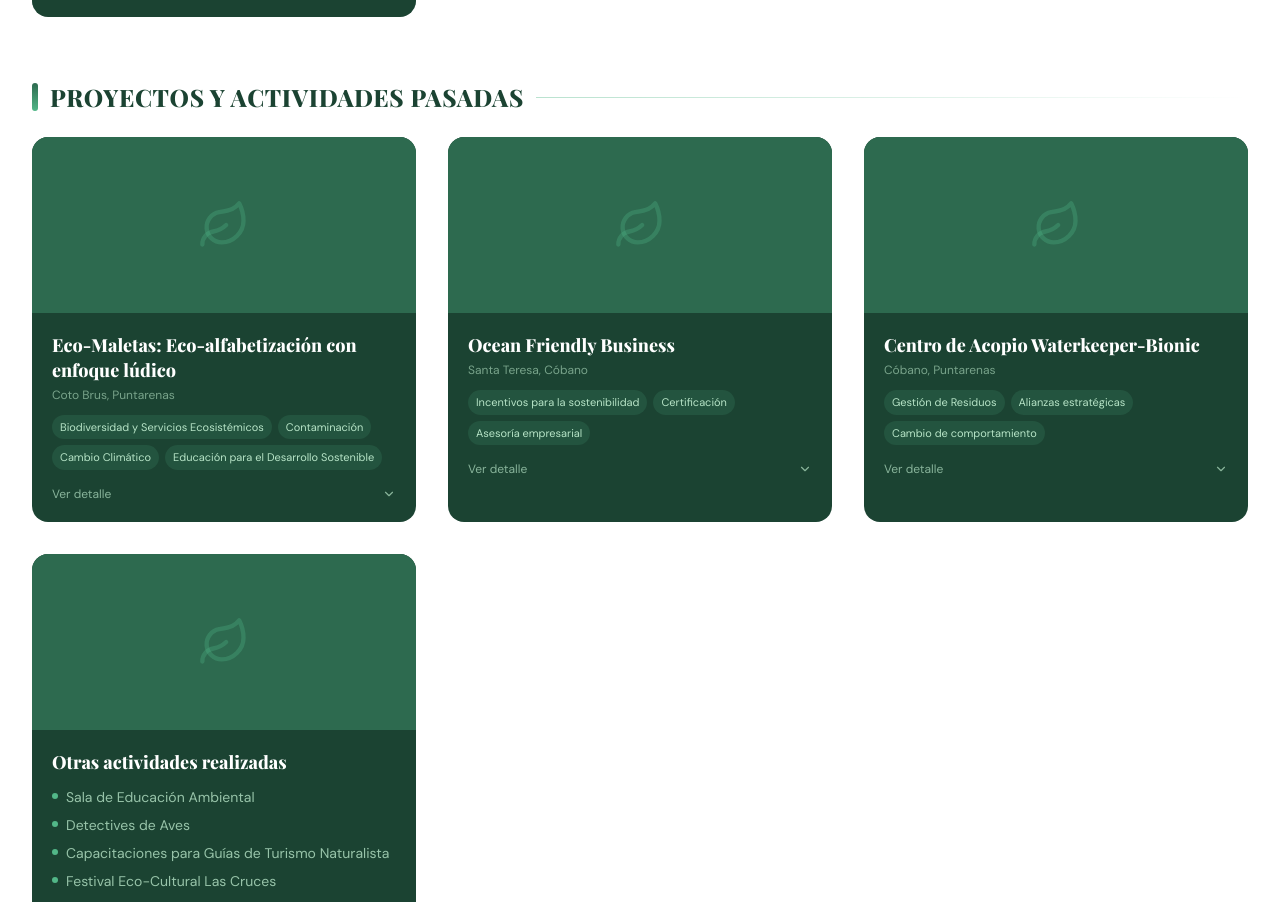
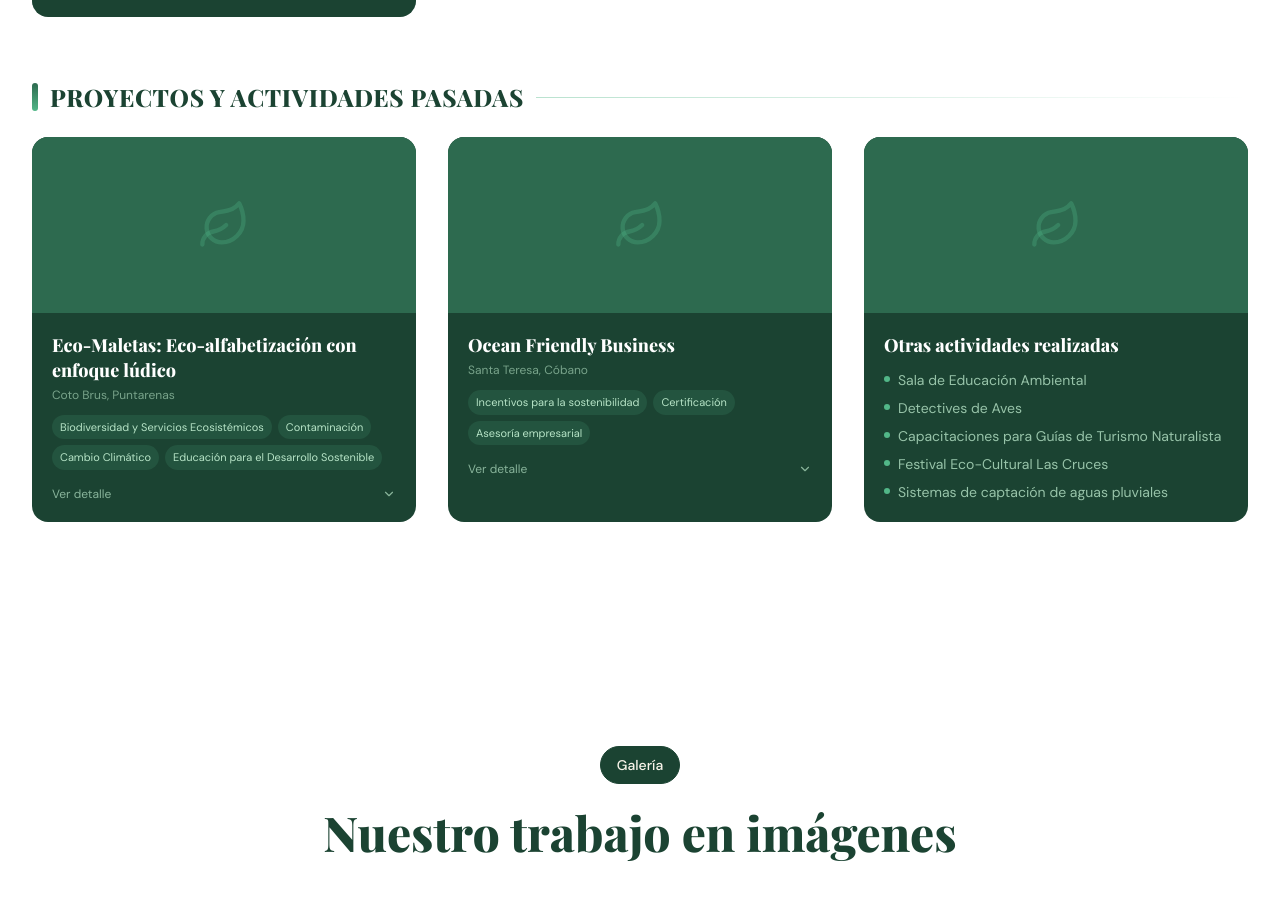
Before and after one commit to tomasSStropper/savia-page, a React (Create React App) app in the folder savia-website/: page / in a window 1280 px wide. Shown: the part 6092-6994 px from the top of the page. Built offline with nearby package versions, Linux system fonts and the light colour scheme; a web font is replaced by a local one.

Commit message:
Elimina proyecto Centro de Acopio Waterkeeper-Bionic

```diff
--- a/savia-website/src/data/projects.js
+++ b/savia-website/src/data/projects.js
@@ -101,26 +101,6 @@ export const projects = [
     ],
     image: null,
   },
-  {
-    id: "pasado-3",
-    status: "pasado",
-    title: "Centro de Acopio Waterkeeper-Bionic",
-    location: "Cóbano, Puntarenas",
-    tags: ["Gestión de Residuos", "Alianzas estratégicas", "Cambio de comportamiento"],
-    // FALTA: el "Desafío" de este proyecto estaba en blanco en el mockup.
-    challenge: null,
-    results: [
-      "5 rutas diarias de recolección y 11 estaciones de reciclaje establecidas.",
-      "+700 usuarios.",
-      "+1400 ton de materiales valorizables recuperados.",
-      "12 empleos.",
-      "+30% de cobertura en comercios.",
-    ],
-    implementation: "Nicoya Peninsula Waterkeeper.",
-    partners: "Bionic, Municipalidad de Cóbano, Vivero Lacom.",
-    image: null,
-  },
-
   // FALTA: 4º proyecto pasado ("Proyecto C") estaba todo en xxxx. Cuando tengas los datos,
   // descomentá este bloque y completá los campos.
   // {
```
